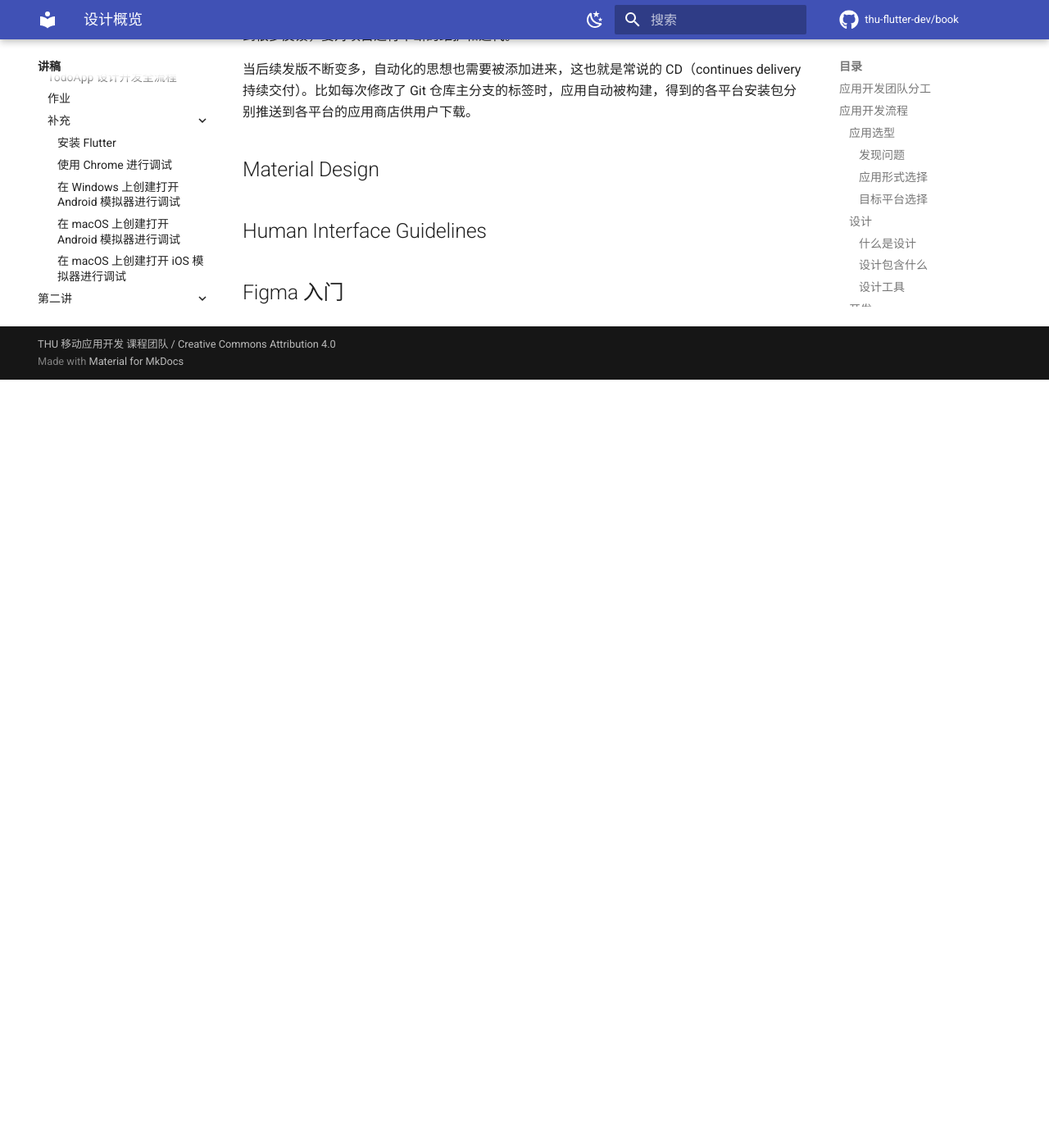
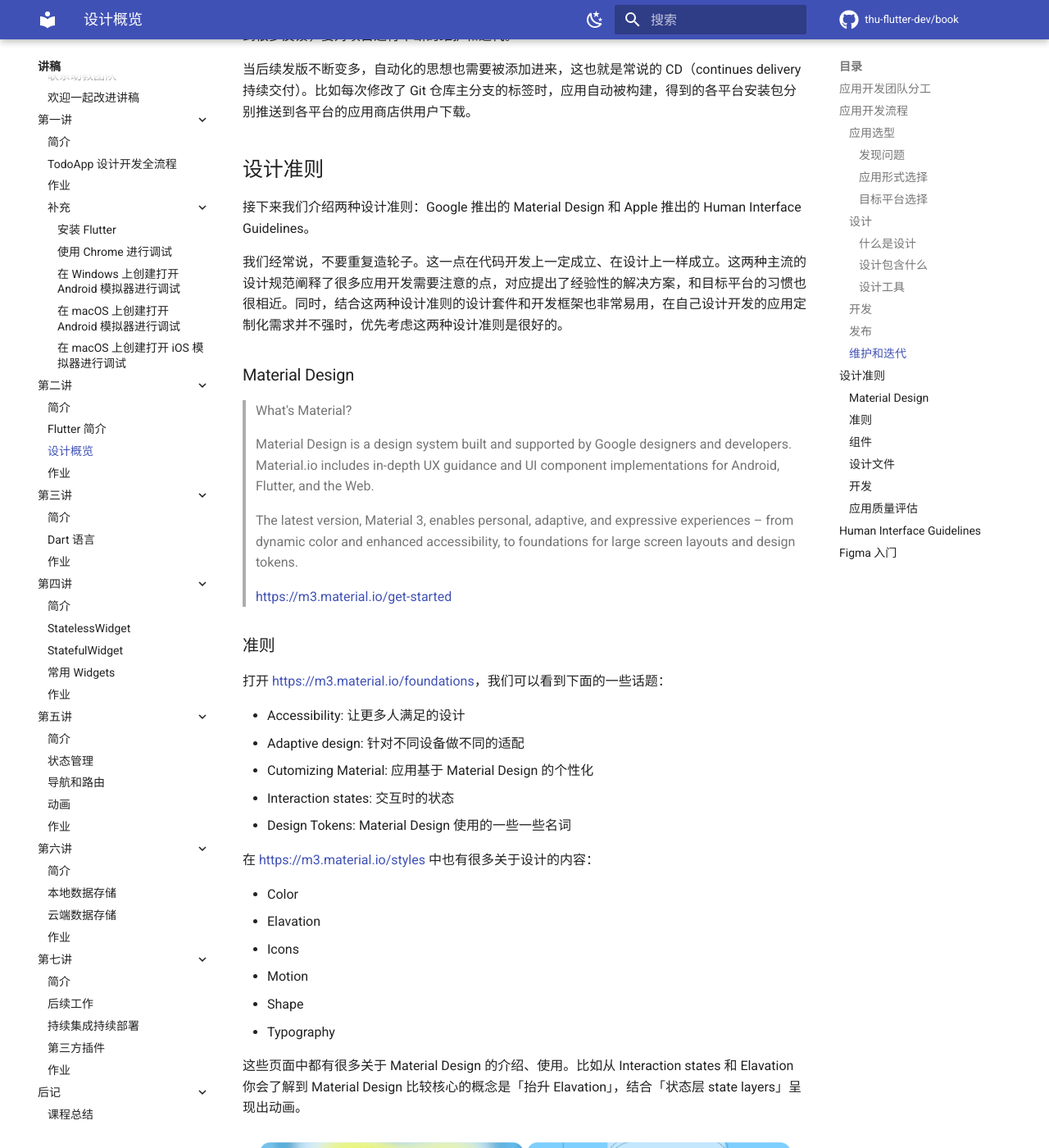
Before and after one commit to thu-mobile-dev/book, an MkDocs documentation site: the page built from docs/LECTURE/2/main-b.md, in a window 1280 px wide and 1400 px high, scrolled down 5280 px. Shown: the whole window at 82% size. Built offline with MkDocs 1.6.1 and Material for MkDocs 9.7.7, drawn with Linux system fonts in a browser that asks for light colours; comment, search, counter and statistics services are not loaded; before the commit the page ends 5743 px from its top, so only the background shows below that; some of the changed text lies outside the part shown.

Commit message:
add material design

```diff
--- a/docs/LECTURE/2/main-b.md
+++ b/docs/LECTURE/2/main-b.md
@@ -147,9 +147,88 @@
 
 当后续发版不断变多，自动化的思想也需要被添加进来，这也就是常说的 CD（continues delivery 持续交付）。比如每次修改了 Git 仓库主分支的标签时，应用自动被构建，得到的各平台安装包分别推送到各平台的应用商店供用户下载。
 
-## Material Design
+## 设计准则
 
+接下来我们介绍两种设计准则：Google 推出的 Material Design 和 Apple 推出的 Human Interface Guidelines。
 
+我们经常说，不要重复造轮子。这一点在代码开发上一定成立、在设计上一样成立。这两种主流的设计规范阐释了很多应用开发需要注意的点，对应提出了经验性的解决方案，和目标平台的习惯也很相近。同时，结合这两种设计准则的设计套件和开发框架也非常易用，在自己设计开发的应用定制化需求并不强时，优先考虑这两种设计准则是很好的。
+
+### Material Design
+
+> What's Material?
+>
+> Material Design is a design system built and supported by Google designers and developers. Material.io includes in-depth UX guidance and UI component implementations for Android, Flutter, and the Web.
+>
+> The latest version, Material 3, enables personal, adaptive, and expressive experiences – from dynamic color and enhanced accessibility, to foundations for large screen layouts and design tokens.
+>
+> <https://m3.material.io/get-started>
+
+### 准则
+
+打开 <https://m3.material.io/foundations>，我们可以看到下面的一些话题：
+
+- Accessibility: 让更多人满足的设计
+- Adaptive design: 针对不同设备做不同的适配
+- Cutomizing Material: 应用基于 Material Design 的个性化
+- Interaction states: 交互时的状态
+- Design Tokens: Material Design 使用的一些一些名词
+
+在 <https://m3.material.io/styles> 中也有很多关于设计的内容：
+
+- Color
+- Elavation
+- Icons
+- Motion
+- Shape
+- Typography
+
+这些页面中都有很多关于 Material Design 的介绍、使用。比如从 Interaction states 和 Elavation 你会了解到 Material Design 比较核心的概念是「抬升 Elavation」，结合「状态层 state layers」呈现出动画。
+
+![](images-material/material-design-styles.png)
+
+这部分内容对于专门学设计的同学可能很熟悉。非设计专业的同学只需要简单了解就可以了。
+
+### 组件
+
+对于开发来说，使用组件能够极大加快开发速度。举个例子，输入框：其实从零实现一个输入框是非常复杂的事情，首先你需要接收用户输入、这牵扯到键盘事件的监听，其次你需要显示用户输入的内容，需要考虑输入内容的长度、是否为密码、数据是否有效等，当然还要考虑光标的移动、组件的动画、多平台的适配等等。
+
+但如果使用 Material Design 与 Flutter 开发框架，你只需要把 TextField 这个 Widget 放到代码中，填入你需要的参数就可以了。可以说，这一些常用的、通用的组件极大的简化了应用设计和开发。
+
+Material Design 中的组件主要分为六种：
+
+- Actions: 可点击的交互组件
+- Text inputs: 用户编辑文字的组件
+- Selection: 提供选项供用户选择的组件
+- Communication: 显示应用当前状态的组件
+- Containment: 存放信息或小组件的框架
+- Navigation: 承载各个页面和页面之间关系的框架
+
+TODO 贴图
+
+### 设计文件
+
+之前提到，开发之前是设计，如果要使用 Material Design，那么设计稿里面当然也要有 Material Design 的风格、主题和组件。Google 提供了 Figma 的 Design Kit，我们可以打开 <https://www.figma.com/community/file/1035203688168086460> 点击右上角的 Get a Copy 将这份文件存到自己 Figma 账户下使用。
+
+### 开发
+
+打开 <https://m3.material.io/develop> 可以看到 Material Design 在 MDC-Android（安卓原生开发（应该是））、Jetpack Compose 和 Flutter 这三个框架中得到了支持（Web 端的支持在计划中）。这意味着，在这三个框架中，你可以用少量代码快速应用 Material Design，让你的应用整体看起来统一舒适。
+
+在 <https://docs.flutter.dev/development/ui/widgets/material> 可以快速找到 Flutter 中 Material Design 的组件。在 <https://docs.flutter.dev/cookbook> 的 Design 部分也有这在 Flutter 中使用 Material Design 的一些说明。
+
+![](images-material/flutter-material-components-0.png)
+
+![](images-material/flutter-material-components-1.png)
+
+![](images-material/flutter-material-components-2.png)
+
+### 应用质量评估
+
+这部分不全是 Material Design 提供的准则，也有 Google 对于 Android 平台提出的一些要求。在设计应用和优化迭代时查看准则，提高应用的质量，让应用能够触及更多人。
+
+- 核心的应用质量 <https://developer.android.com/docs/quality-guidelines/core-app-quality>
+- 让应用被更多人使用 <https://developer.android.com/docs/quality-guidelines/build-for-billions>
+- 大屏安卓设备 <https://developer.android.com/docs/quality-guidelines/large-screen-app-quality>
+- 游戏 <https://developers.google.com/games/services/checklist>
 
 ## Human Interface Guidelines
 
```
Also changed, not shown: docs/LECTURE/2/images-material/flutter-material-components-0.png (added), docs/LECTURE/2/images-material/flutter-material-components-1.png (added), docs/LECTURE/2/images-material/flutter-material-components-2.png (added), docs/LECTURE/2/images-material/material-design-styles.png (added).
